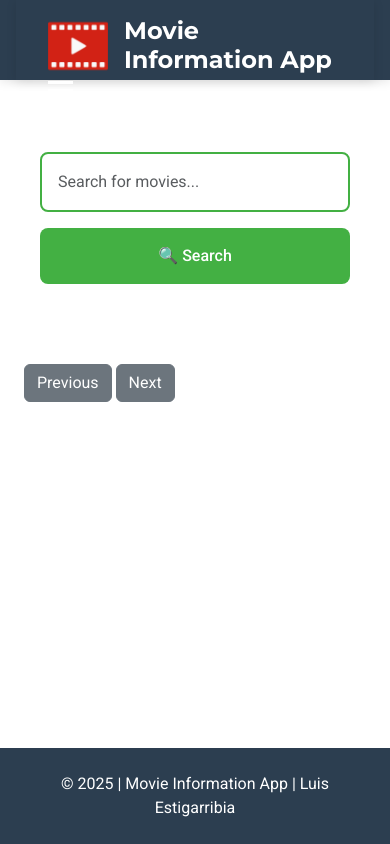
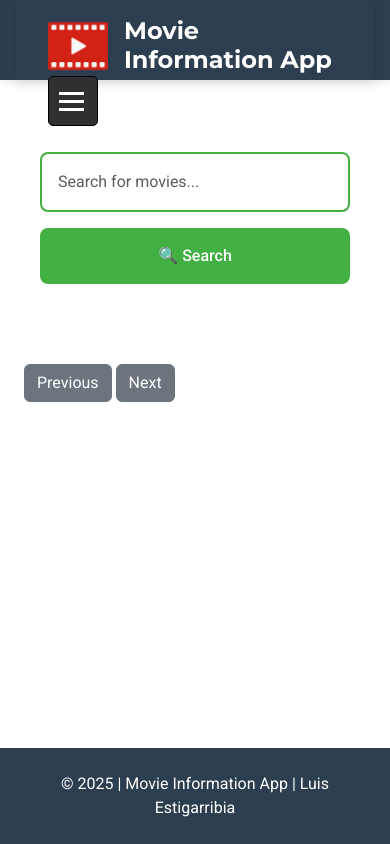
Before and after one commit to luisalfredoestigarribiasosa85/wdd330-final-project, a website built with Vite: page index.html in a window 390 px wide. Built offline with nearby package versions, Linux system fonts and the light colour scheme; no server answers.

Commit message:
fixed the hamburger menu

```diff
--- a/src/css/style.css
+++ b/src/css/style.css
@@ -704,9 +704,13 @@ footer {
     display: block;
     position: relative;
     z-index: 1000;
-    background: none;
-    border: none;
-    padding: 0;
+    background: #313030;
+    width: 50px;
+    height: 50px;
+    border-radius: 5px;
+    border: 1px solid #000;
+    align-content: center;
+    padding: 10px;
     cursor: pointer;
   }
 
--- a/src/js/ExternalServices.mjs
+++ b/src/js/ExternalServices.mjs
@@ -32,7 +32,7 @@ export default class ExternalServices {
             const data = await response.json();
             console.log('Got initial movie data');
 
-            const totalPages = Math.min(data.total_pages, 500); // TMDB API has a limit of 500 pages
+            const totalPages = Math.min(data.total_pages, 500);
             const randomPage = Math.floor(Math.random() * totalPages) + 1;
             console.log('Selected random page:', randomPage);
 
--- a/src/js/common.mjs
+++ b/src/js/common.mjs
@@ -42,7 +42,7 @@ export async function initializeCommon() {
             return;
         }
 
-        // Add event listeners for the hamburger menu
+        // Add event listener for the hamburger menu
         const hamburger = document.querySelector('.hamburger');
         const nav = document.querySelector('.nav-menu');
 
```
